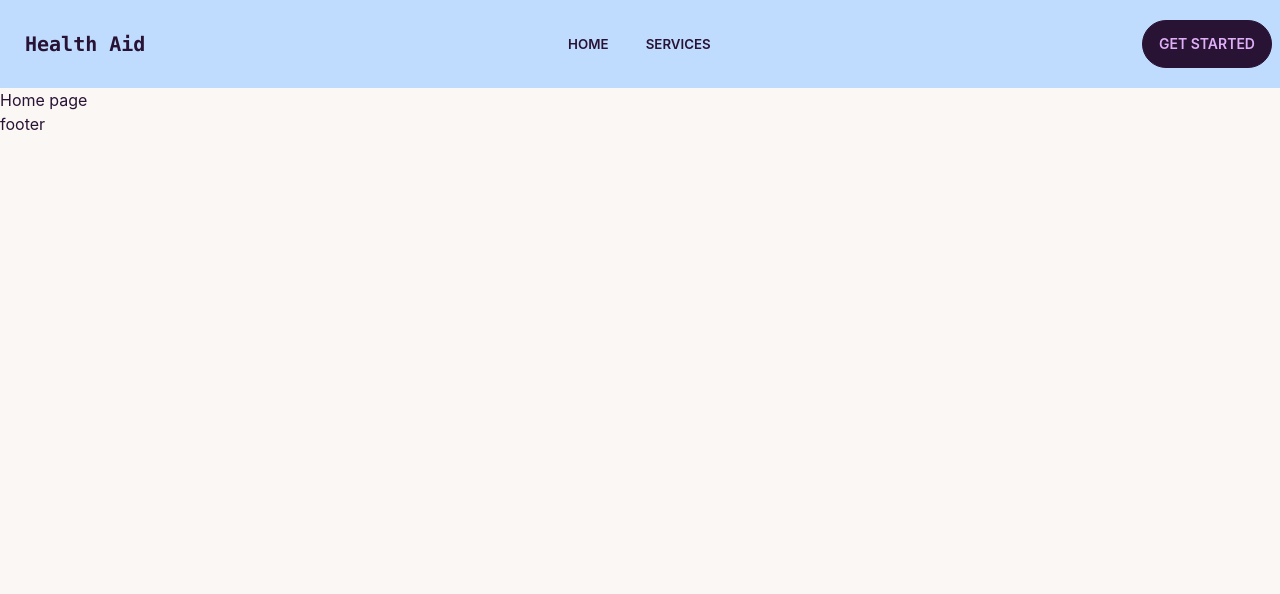
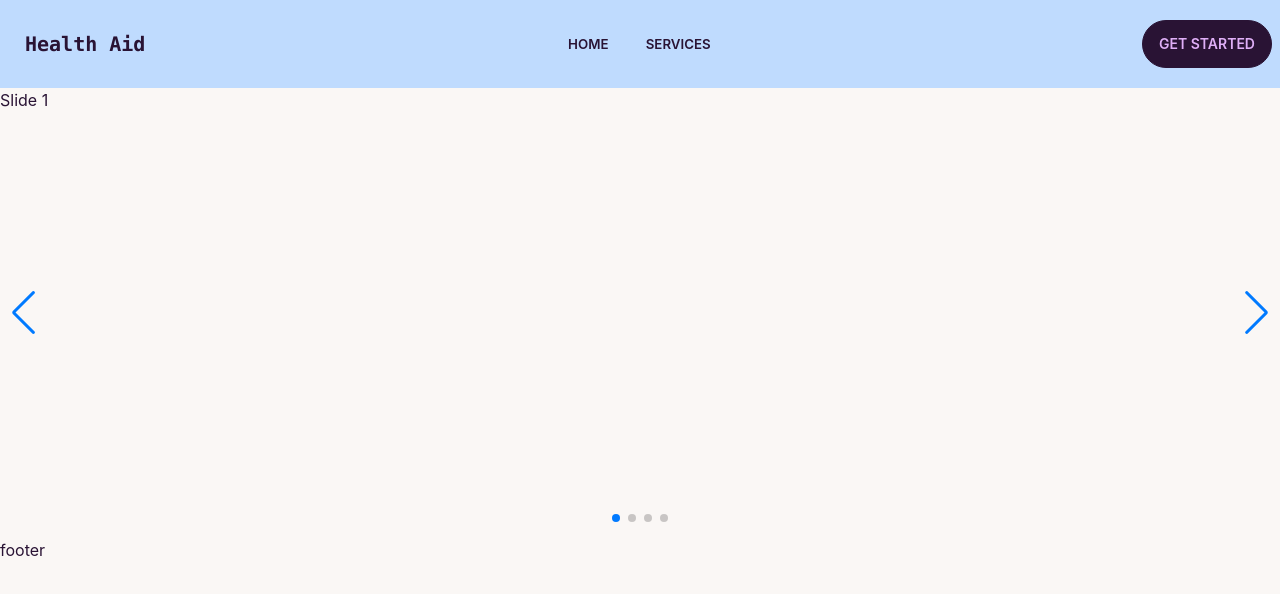
Before and after one commit to Shihab0/healthAid-client, a React (Create React App) app: page / in a window 1280 px wide. Shown: the top 594 px of the page. Built offline with nearby package versions, Linux system fonts and the light colour scheme.

Commit message:
navbar added

```diff
--- a/package.json
+++ b/package.json
@@ -11,6 +11,7 @@
     "react-dom": "^18.2.0",
     "react-router-dom": "^6.4.3",
     "react-scripts": "5.0.1",
+    "swiper": "^8.4.4",
     "web-vitals": "^2.1.4"
   },
   "scripts": {
--- a/src/Pages/HomePage/Carousel/Carousel.js
+++ b/src/Pages/HomePage/Carousel/Carousel.js
@@ -0,0 +1,32 @@
+import React from "react";
+import { Swiper, SwiperSlide } from "swiper/react";
+import { Pagination, Navigation } from "swiper";
+import "swiper/css";
+import "swiper/css/pagination";
+import "swiper/css/navigation";
+import "./Carousel.css";
+
+const Carousel = () => {
+  return (
+    <>
+      <Swiper
+        slidesPerView={1}
+        spaceBetween={30}
+        loop={true}
+        pagination={{
+          clickable: true,
+        }}
+        navigation={true}
+        modules={[Pagination, Navigation]}
+        className="mySwiper h-[450px]"
+      >
+        <SwiperSlide>Slide 1</SwiperSlide>
+        <SwiperSlide>Slide 2</SwiperSlide>
+        <SwiperSlide>Slide 3</SwiperSlide>
+        <SwiperSlide>Slide 4</SwiperSlide>
+      </Swiper>
+    </>
+  );
+};
+
+export default Carousel;
--- a/src/Pages/HomePage/Home/Home.js
+++ b/src/Pages/HomePage/Home/Home.js
@@ -1,9 +1,10 @@
 import React from "react";
+import Carousel from "../Carousel/Carousel";
 
 const Home = () => {
   return (
     <div>
-      <h2>Home page</h2>
+      <Carousel></Carousel>
     </div>
   );
 };
```
Also changed, not shown: src/Pages/HomePage/Carousel/Carousel.css (added), 1 other file (tests, documents, lock files or other folders).
